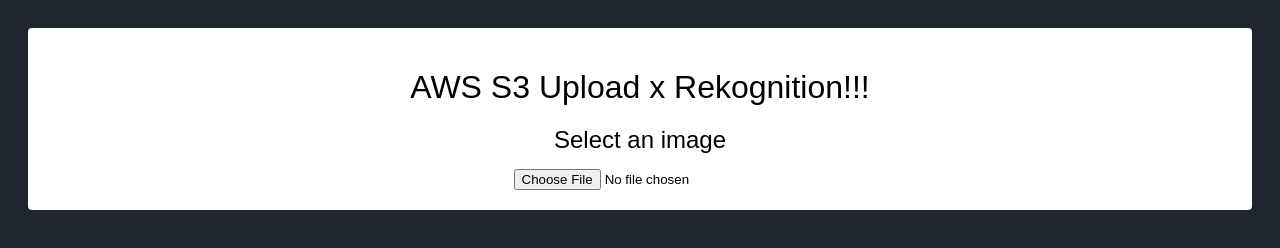
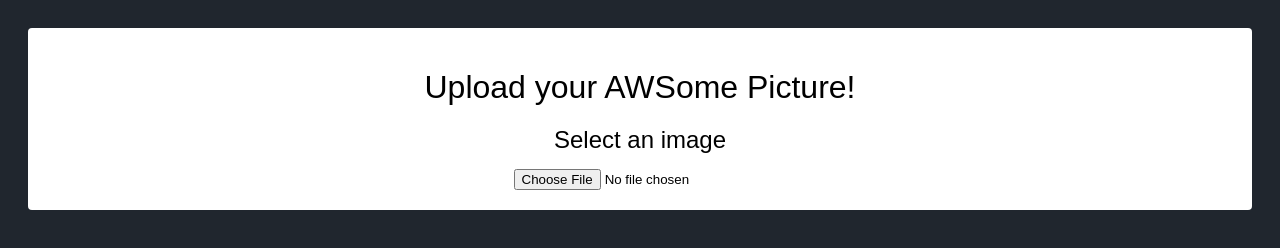
Before and after one commit to osataken/aws-serverless-image-analyzer, a plain HTML site: page src/static/index.html in a window 1280 px wide. Drawn offline with nearby package versions, Linux system fonts and the light colour scheme.

Commit message:
modify workflow name and update web title

```diff
--- a/src/static/index.html
+++ b/src/static/index.html
@@ -1,13 +1,13 @@
 <!DOCTYPE html>
 <html>
   <head>
-    <title>AWS S3 Upload x Rekognition!!!</title>
+    <title>Upload your AWSome Picture!</title>
     <script src="https://unpkg.com/vue@1.0.28/dist/vue.js"></script>
     <script src="https://unpkg.com/axios@0.2.1/dist/axios.min.js"></script>
   </head>
   <body>
     <div id="app">
-      <h1>AWS S3 Upload x Rekognition!!!</h1>
+      <h1>Upload your AWSome Picture!</h1>
 
       <div v-if="!image">
         <h2>Select an image</h2>
```
Also changed, not shown: 1 other file.
